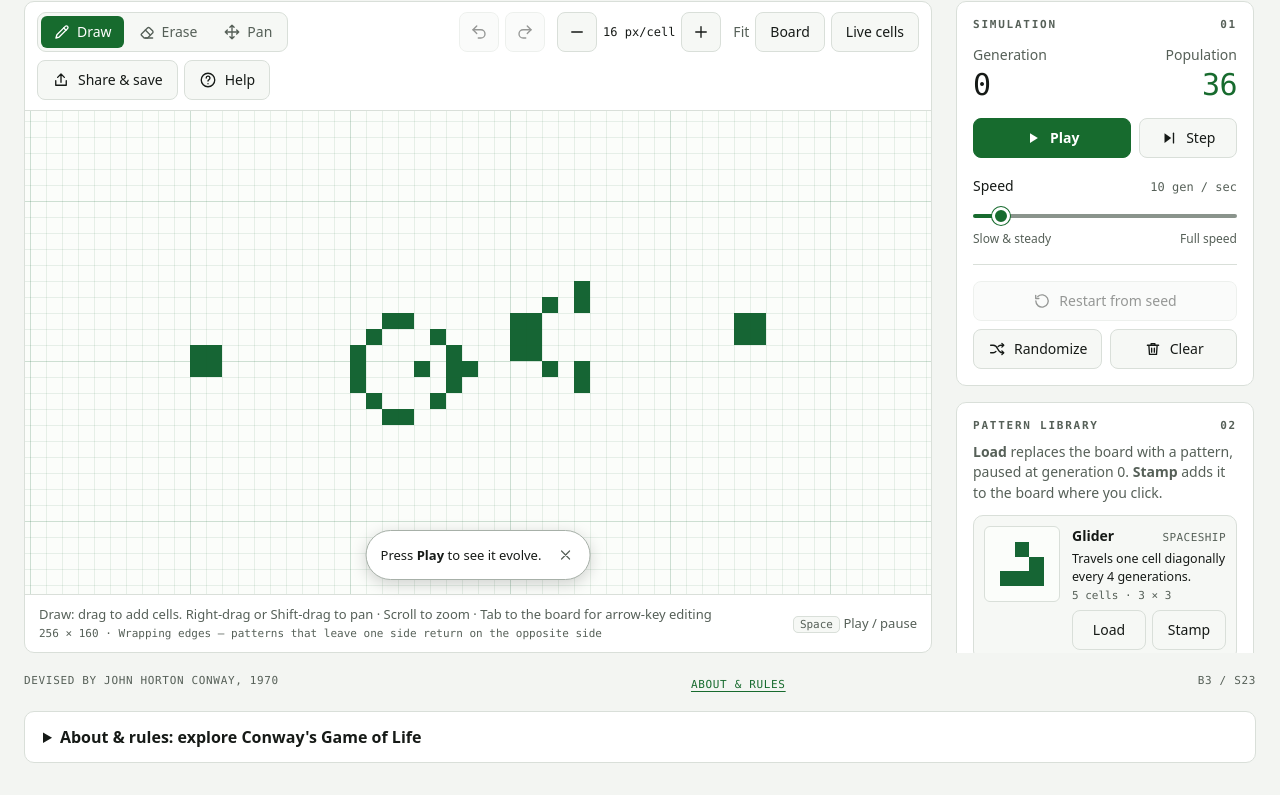
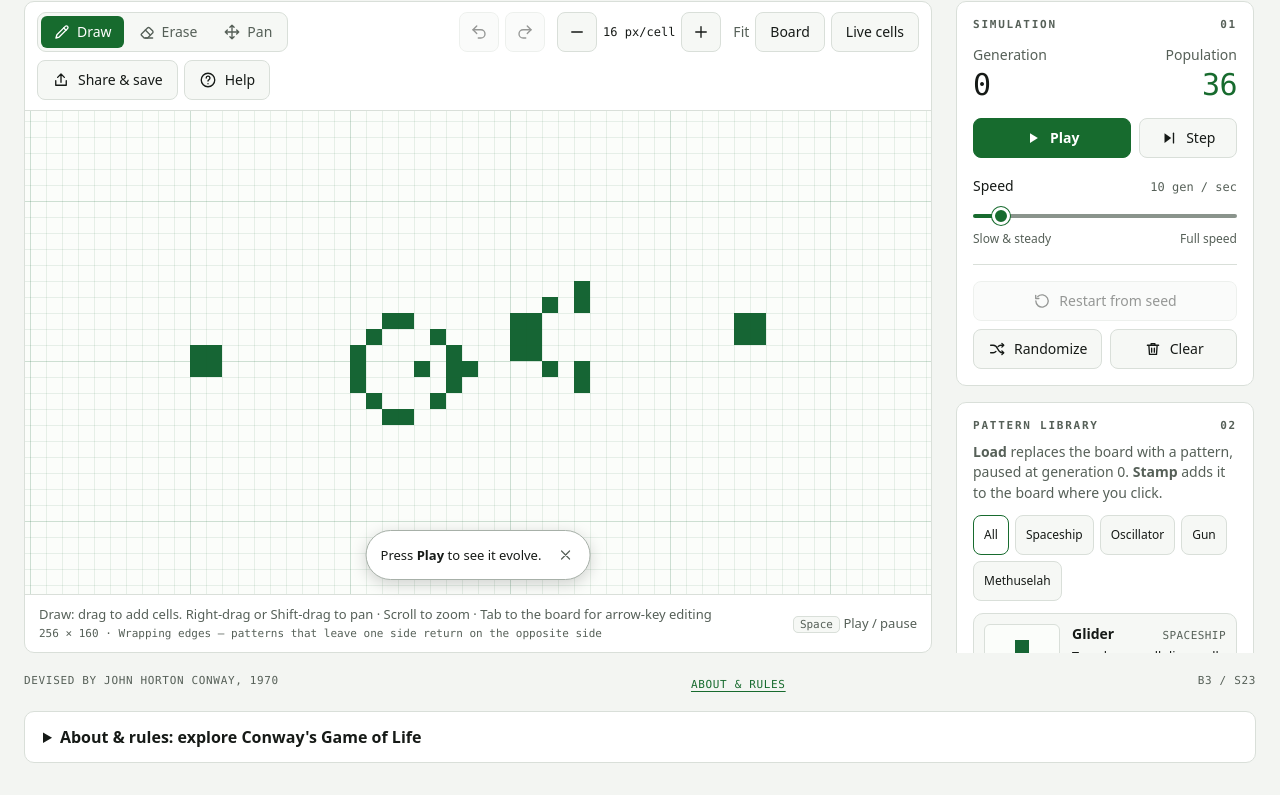
Before and after one commit to Virat2218/conways-game-of-life, a website with bundled scripts: page index.html in a window 1280 px wide. Shown: the part 89-884 px from the top of the page. Built offline with nearby package versions, Linux system fonts and the light colour scheme.

Commit message:
Add pattern library category filters

```diff
--- a/index.html
+++ b/index.html
@@ -241,6 +241,8 @@
           <section class="card" aria-labelledby="library-heading">
             <h2 class="card-head" id="library-heading"><span>Pattern library</span><span class="card-index" aria-hidden="true">02</span></h2>
             <p class="card-note"><strong>Load</strong> replaces the board with a pattern, paused at generation 0. <strong>Stamp</strong> adds it to the board where you click.</p>
+            <div class="library-filters" id="library-filters" role="group" aria-label="Filter patterns by category"></div>
+            <p class="visually-hidden" id="library-filter-status" aria-live="polite" aria-atomic="true"></p>
             <ul class="library" id="library"></ul>
           </section>
 
--- a/src/patterns.js
+++ b/src/patterns.js
@@ -296,6 +296,12 @@ export const PRESETS = Object.entries(PRESET_SOURCES).map(([id, { name, source }
   ...parse(source),
 }));
 
+export function filterPresets(presets, category = 'all') {
+  if (category === 'all') return [...presets];
+  if (!Object.hasOwn(CATEGORIES, category)) return [];
+  return presets.filter((preset) => preset.category === category);
+}
+
 // SVG path data (in cell units) for a miniature of the pattern: one unit
 // square per live cell, so the preview is the pattern's own coordinates.
 export function previewPath(pattern) {
--- a/src/ui.js
+++ b/src/ui.js
@@ -1,7 +1,7 @@
 // Sidebar, status, theme switch, stamp toast and keyboard shortcuts. Translates
 // DOM events into actions; owns no simulation state.
 
-import { PRESETS, CATEGORIES, previewPath } from './patterns.js';
+import { PRESETS, CATEGORIES, filterPresets, previewPath } from './patterns.js';
 import { PREFERENCES } from './theme.js';
 
 const FORM_TAGS = new Set(['INPUT', 'TEXTAREA', 'SELECT']);
@@ -54,6 +54,8 @@ export class UI {
       status: root.getElementById('status'),
       statusText: root.getElementById('status-text'),
       library: root.getElementById('library'),
+      libraryFilters: root.getElementById('library-filters'),
+      libraryFilterStatus: root.getElementById('library-filter-status'),
       startHint: root.getElementById('start-hint'),
       startHintClose: root.getElementById('start-hint-close'),
       toast: root.getElementById('toast'),
@@ -164,6 +166,19 @@ export class UI {
 
   buildLibrary(root) {
     this.libraryButtons = new Map();
+    this.libraryFilterButtons = new Map();
+    this.libraryCategory = 'all';
+    const categories = [['all', 'All'], ...Object.entries(CATEGORIES)];
+    for (const [category, label] of categories) {
+      const button = root.createElement('button');
+      button.type = 'button';
+      button.className = 'btn library-filter';
+      button.textContent = label;
+      button.setAttribute('aria-pressed', String(category === 'all'));
+      button.addEventListener('click', () => this.filterLibrary(category));
+      this.el.libraryFilters.append(button);
+      this.libraryFilterButtons.set(category, button);
+    }
     const svgNS = 'http://www.w3.org/2000/svg';
     for (const preset of PRESETS) {
       const item = root.createElement('li');
@@ -220,6 +235,25 @@ export class UI {
       this.el.library.append(item);
       this.libraryButtons.set(preset.id, item);
     }
+    this.updateLibraryFilter('all', false);
+  }
+
+  filterLibrary(category) {
+    this.updateLibraryFilter(category, true);
+  }
+
+  updateLibraryFilter(category, announce) {
+    this.libraryCategory = category;
+    const visible = new Set(filterPresets(PRESETS, category).map((preset) => preset.id));
+    for (const [id, item] of this.libraryButtons) item.hidden = !visible.has(id);
+    for (const [key, button] of this.libraryFilterButtons) {
+      button.setAttribute('aria-pressed', String(key === category));
+    }
+    if (!announce) return;
+    const label = category === 'all' ? 'all' : CATEGORIES[category]?.toLowerCase() ?? 'no matching';
+    this.el.libraryFilterStatus.textContent = category === 'all'
+      ? `Showing all ${visible.size} patterns.`
+      : `Showing ${visible.size} of ${PRESETS.length} ${label} patterns.`;
   }
 
   // One-way: once dismissed (or made unnecessary) the start hint stays gone.
--- a/styles.css
+++ b/styles.css
@@ -700,6 +700,25 @@ kbd {
   gap: 8px;
 }
 
+.library-filters {
+  display: flex;
+  flex-wrap: wrap;
+  gap: 6px;
+  margin: 12px 0;
+}
+
+.library-filter {
+  min-height: var(--tap);
+  padding-inline: 10px;
+  font-size: 12px;
+}
+
+.library-filter[aria-pressed="true"] {
+  border-color: var(--accent);
+  background: var(--accent-soft);
+  color: var(--fg);
+}
+
 .pattern-card {
   display: grid;
   grid-template-columns: 76px 1fr;
```
Also changed, not shown: test/pattern-facts.test.js (+11 -1 lines), test/site.test.js (+6 -0 lines), README.md.
